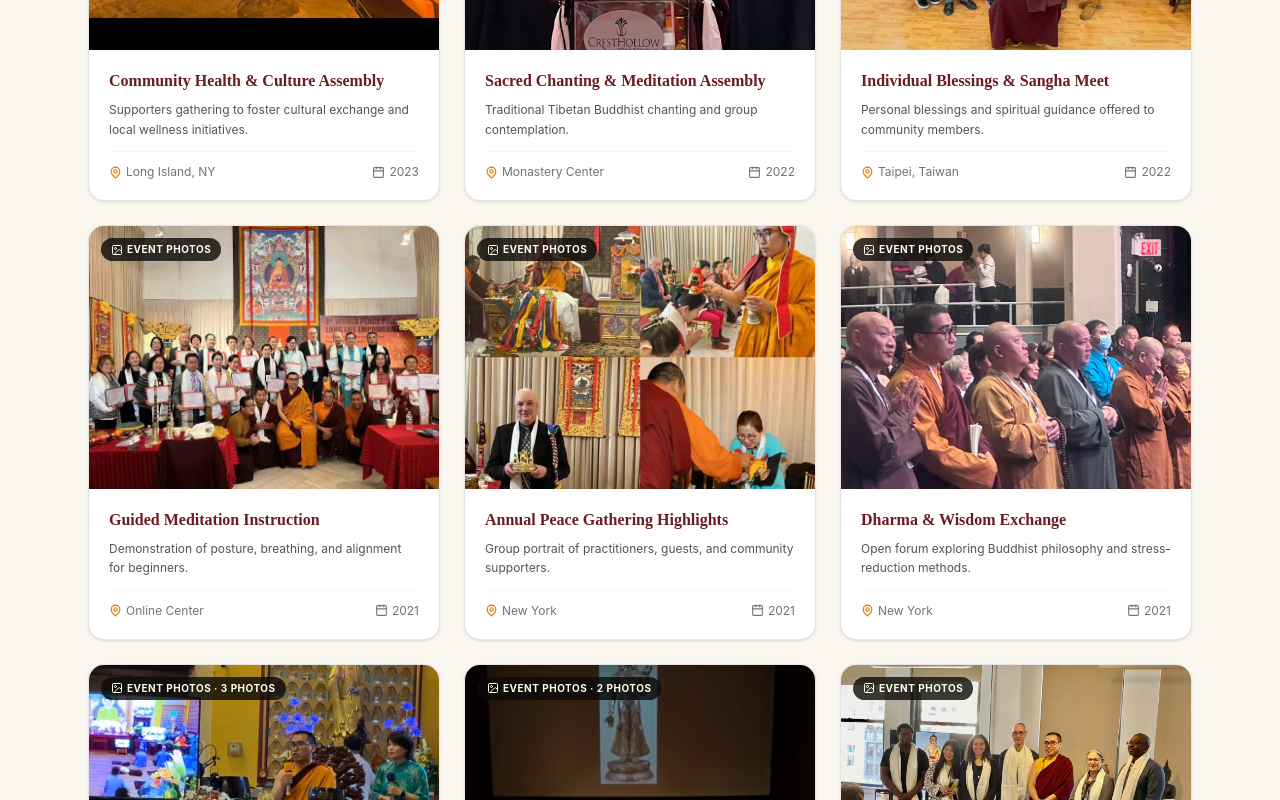
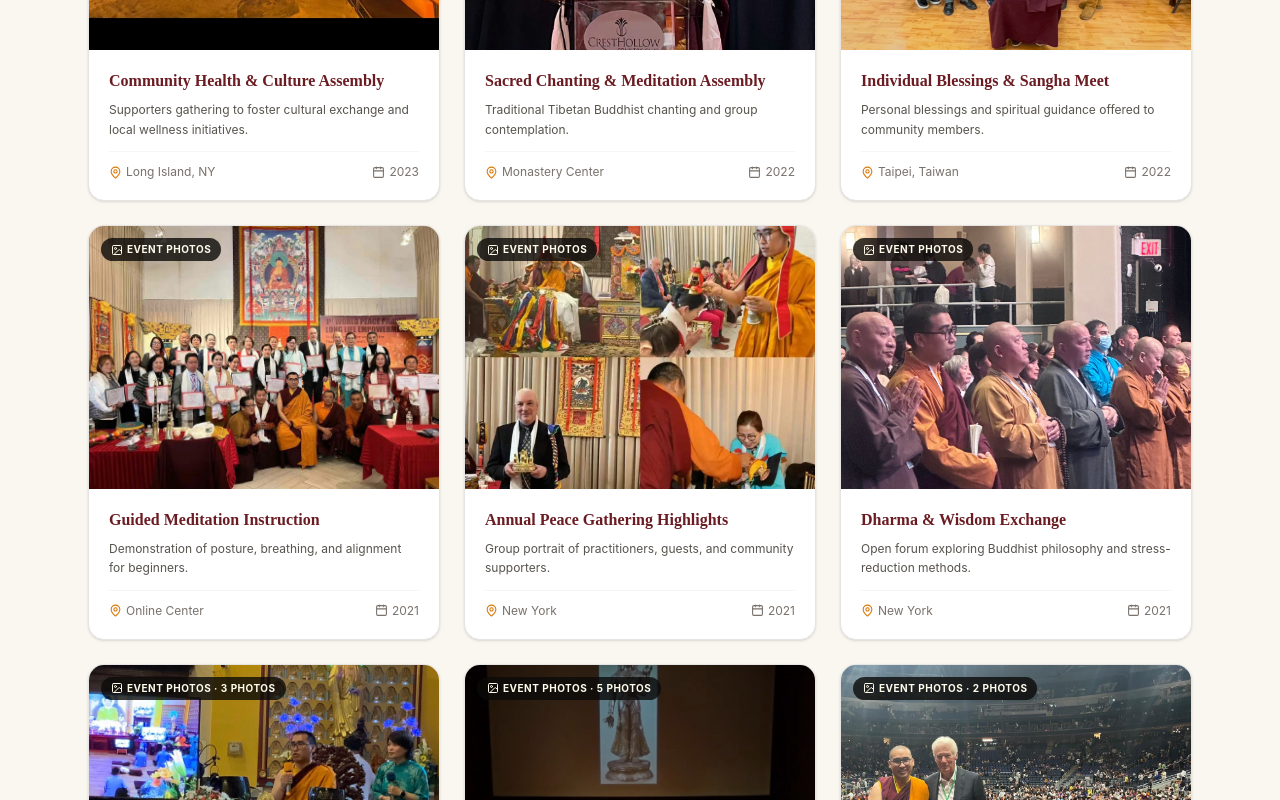
Before and after one commit to sherpaten/Zero-Point-Meditation-Center, a React (Vite) app in the folder zero-point-meditation/: page /events in a window 1280 px wide. Shown: the part 2000-2800 px from the top of the page. Built offline with nearby package versions, Linux system fonts and the light colour scheme.

Commit message:
Add confirmed details to 2024 Events

```diff
--- a/zero-point-meditation/src/pages/Events.jsx
+++ b/zero-point-meditation/src/pages/Events.jsx
@@ -141,14 +141,36 @@ const galleryItems = [
   },
 
 
-  // ==================== NEW 2024 EVENT PHOTOS ====================
-  // TODO: Edit each title/date/location/description below with confirmed details.
-  { id: 16, group: '2024', title: 'ADD TITLE — Dharma Teaching', type: 'photo', category: 'Event Photos', date: '2024 — ADD DATE', location: 'ADD LOCATION', image: dharma2024a, images: [dharma2024a, dharma2024b, dharma2024c], description: 'ADD VERIFIED DESCRIPTION.' },
-  { id: 17, group: '2024', title: 'ADD TITLE — Mindfulness Meditation', type: 'photo', category: 'Event Photos', date: '2024 — ADD DATE', location: 'ADD LOCATION', image: mindful2024a, images: [mindful2024a, mindful2024b], description: 'ADD VERIFIED DESCRIPTION.' },
-  { id: 21, group: '2024', title: 'ADD TITLE — Rubin Museum', type: 'photo', category: 'Event Photos', date: '2024 — ADD DATE', location: 'ADD LOCATION', image: rubin2024, description: 'ADD VERIFIED DESCRIPTION.' },
-  { id: 19, group: '2024', title: 'ADD TITLE — RM', type: 'photo', category: 'Event Photos', date: '2024 — ADD DATE', location: 'ADD LOCATION', image: rm2024, images: [rm2024, rm12024], description: 'ADD VERIFIED DESCRIPTION.' },
-  { id: 20, group: '2024', title: 'ADD TITLE — UBS', type: 'photo', category: 'Event Photos', date: '2024 — ADD DATE', location: 'ADD LOCATION', image: ubs2024, images: [ubs2024, ubs12024], description: 'ADD VERIFIED DESCRIPTION.' },
-  { id: 21, group: '2024', title: 'ADD TITLE — Vesak Day Celebration', type: 'photo', category: 'Event Photos', date: '2024 — ADD DATE', location: 'ADD LOCATION', image: vesak2024a, images: [vesak2024a, vesak2024b], description: 'ADD VERIFIED DESCRIPTION.' },
+  // ==================== CONFIRMED 2024 EVENT PHOTOS ====================
+  {
+    id: 16, group: '2024', title: 'Dharma Teaching: The Four Noble Truths & Meditation',
+    type: 'photo', category: 'Event Photos', date: 'August 18, 2024',
+    location: 'Connecticut, USA', image: dharma2024a,
+    images: [dharma2024a, dharma2024b, dharma2024c],
+    description: 'Dharma teaching on The Four Noble Truths and a meditation session led by H.E. Gegye Yongyal Rinpoche in Connecticut, USA, on August 18, 2024.'
+  },
+  {
+    id: 17, group: '2024', title: 'Rubin Museum of Art: Mindfulness Meditation',
+    type: 'photo', category: 'Event Photos', date: 'Thursday, August 8, 2024',
+    location: 'Rubin Museum of Art, New York, USA', image: mindful2024a,
+    images: [mindful2024a, mindful2024b, rubin2024, rm2024, rm12024],
+    videoUrl: 'https://youtu.be/N2XigLNT_Eo?si=rtwVgvYy_m4lVRhp',
+    description: 'Mindfulness Meditation with H.E. Gegye Yongyal Rinpoche at the Rubin Museum of Art on Thursday, August 8, 2024.'
+  },
+  {
+    id: 20, group: '2024', title: 'Long-Life Prayer Ceremony for His Holiness the 14th Dalai Lama',
+    type: 'photo', category: 'Event Photos', date: 'August 22, 2024',
+    location: 'UBS Arena, New York, USA', image: ubs2024,
+    images: [ubs2024, ubs12024],
+    description: 'His Holiness the 14th Dalai Lama attended a long-life prayer ceremony offered by Buddhist communities and lamas, including H.E. Gegye Yongyal Rinpoche, Richard Gere, and many other rinpoches at UBS Arena in New York, USA, on August 22, 2024.'
+  },
+  {
+    id: 21, group: '2024', title: 'Vesak Day Celebration: Dharma Teaching on Interdependent Origin & Non-Violence',
+    type: 'photo', category: 'Event Photos', date: '2024 — date to confirm',
+    location: 'Tịnh Viện Quan Âm (Vietnamese Temple), Boston, USA', image: vesak2024a,
+    images: [vesak2024a, vesak2024b],
+    description: 'H.E. Gegye Yongyal Rinpoche gives a Dharma teaching on interdependent origin and non-violence, foundational principles of Buddhism. The program is held at Tịnh Viện Quan Âm (Vietnamese Temple) in Boston, alongside the holy presence of Venerable Thích Giác Đồng and Venerable Thích Tâm Hỷ.'
+  },
 
   // ==================== NEW 2025 EVENT PHOTOS ====================
   { id: 22, group: '2025', title: 'World Peace Prayer Day — EDIT TITLE', type: 'photo', category: 'Event Photos', date: '2025 — ADD DATE', location: 'ADD LOCATION', image: peace2025a, images: [peace2025a, peace2025b, peace2025c], description: 'ADD VERIFIED DESCRIPTION.' },
@@ -321,6 +343,12 @@ export default function Events() {
                 </div>
                 <h2 className="font-serif text-xl sm:text-2xl font-bold text-amber-50">{selectedMedia.title}</h2>
                 <p className="text-stone-300 text-sm leading-relaxed">{selectedMedia.description}</p>
+                {selectedMedia.videoUrl && (
+                  <a href={selectedMedia.videoUrl} target="_blank" rel="noreferrer"
+                    className="inline-flex mt-3 text-sm font-bold text-amber-300 hover:text-amber-200 underline underline-offset-4">
+                    Watch the Mindfulness Meditation video on YouTube
+                  </a>
+                )}
               </div>
             </motion.div>
           </motion.div>
```
